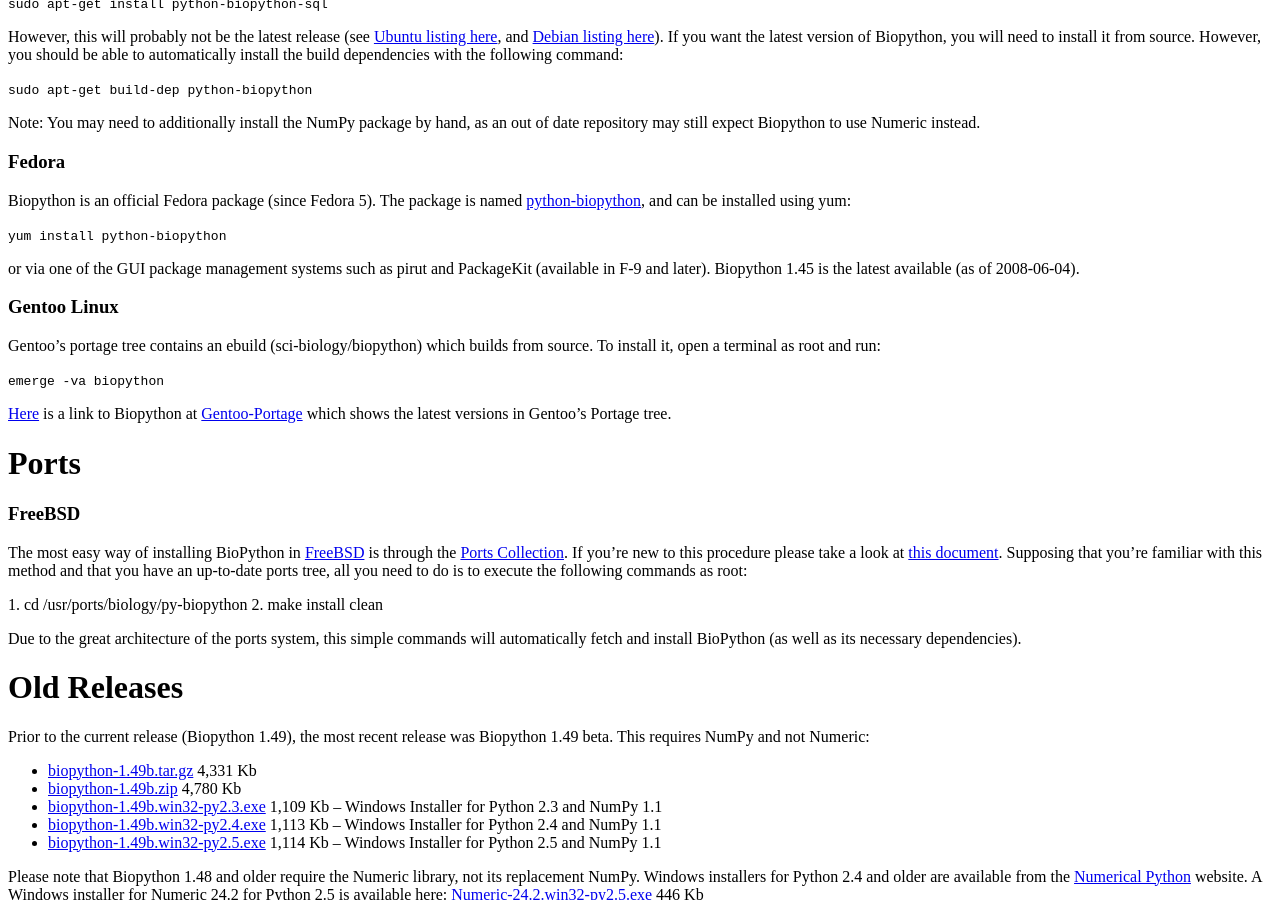
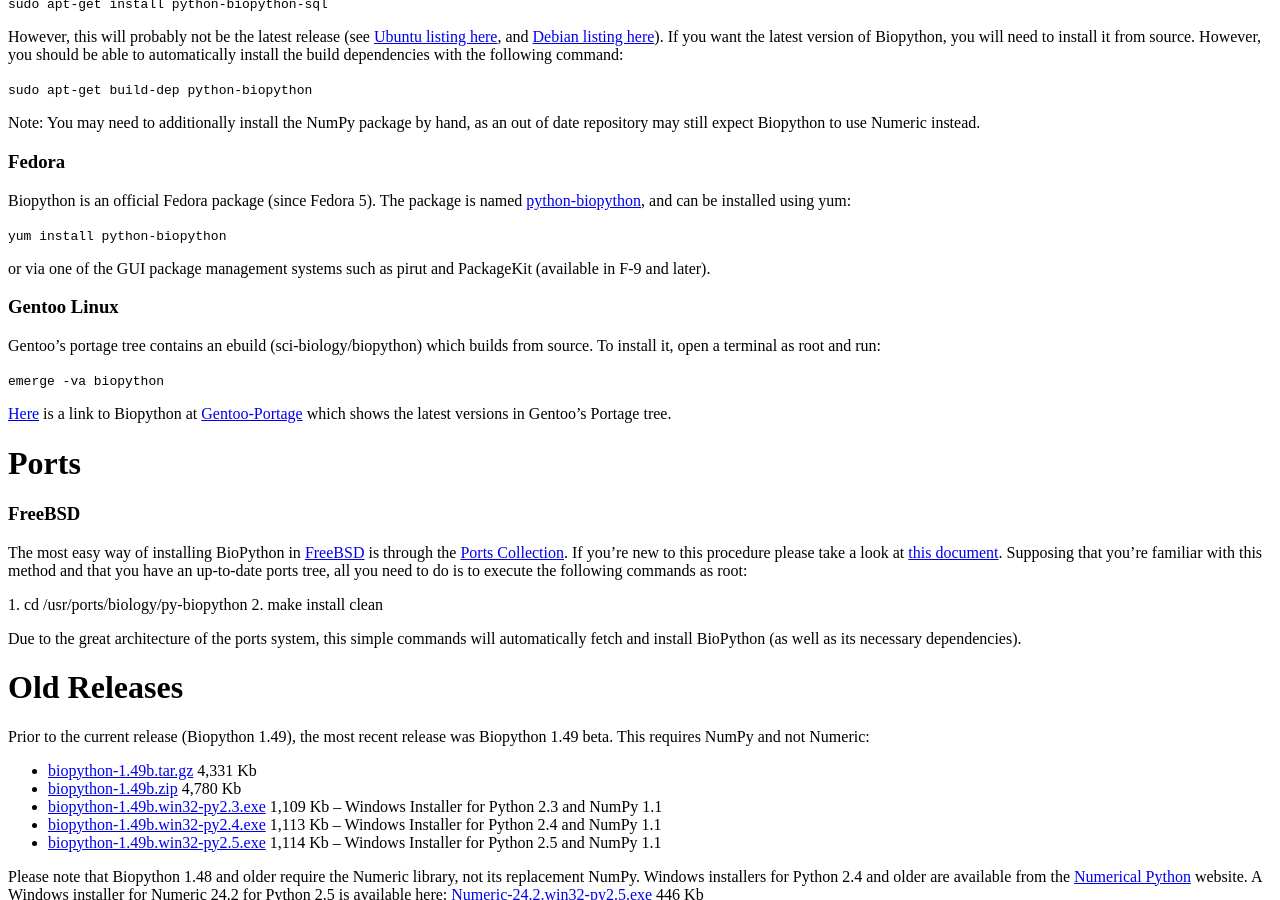
Before and after one commit to biopython/biopython.github.io, a Jekyll site: the page built from wiki/Download.md, in a window 1280 px wide and 900 px high, scrolled down 1821 px. Built offline with Jekyll 4.4.1, drawn with Linux system fonts in a browser that asks for light colours.

Commit message:
/* Fedora */

```diff
--- a/wiki/Download.md
+++ b/wiki/Download.md
@@ -173,8 +173,7 @@ and can be installed using yum:
 `yum install python-biopython`
 
 or via one of the GUI package management systems such as pirut and
-PackageKit (available in F-9 and later). Biopython 1.45 is the latest
-available (as of 2008-06-04).
+PackageKit (available in F-9 and later).
 
 ### Gentoo Linux
 
```
Also changed, not shown: 1 other file.
